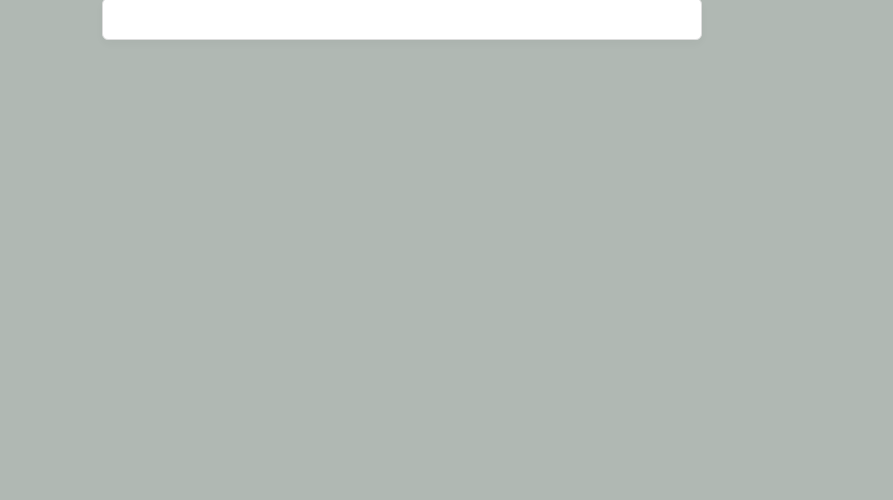
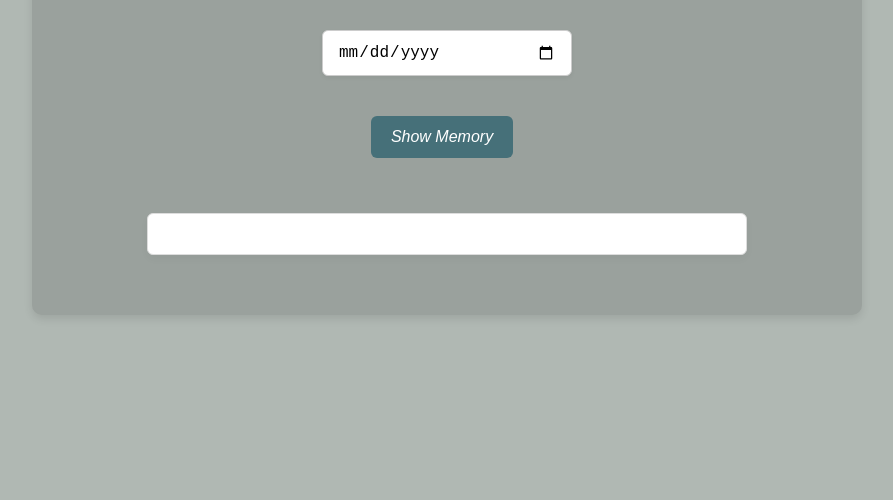
Before and after one commit to Mrudweeka06/birthday, a plain HTML site: page index2.html in a window 1280 px wide. Shown: the part 300-800 px from the top of the page, without its empty margins (193-1086 px from the left). Drawn offline with Linux system fonts and the light colour scheme.

Commit message:
Update style2.css

```diff
--- a/style2.css
+++ b/style2.css
@@ -13,6 +13,7 @@ body {
   display: flex;
   flex-direction: column;
   align-items: center;
+  font-style: oblique;
 }
 
 h2 {
@@ -69,3 +70,26 @@ button:hover {
   font-size: 1.1em;
   box-shadow: 0 4px 8px rgba(0, 0, 0, 0.03);
 }
+body, html {
+  height: 100%;
+  margin: 0;
+  display: flex;
+  justify-content: center;
+  align-items: center;
+  font-family: Arial, sans-serif;
+  background-color: #b0b8b3; /* Optional */
+}
+
+.container {
+  text-align: center;
+  padding: 20px;
+  background-color:#9aa19d ;
+  border-radius: 10px;
+  box-shadow: 0 4px 8px rgba(0,0,0,0.1);
+}
+.form-group {
+  display: flex;
+  flex-direction: column;
+  align-items: center;
+  gap: 5px; /* adds space between input and button */
+}
```
